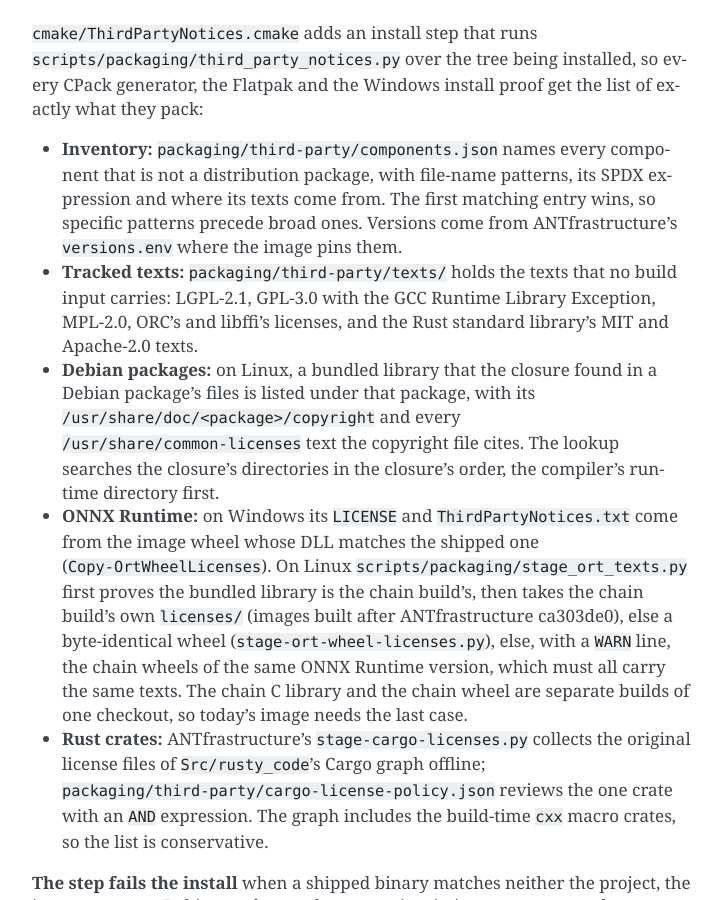
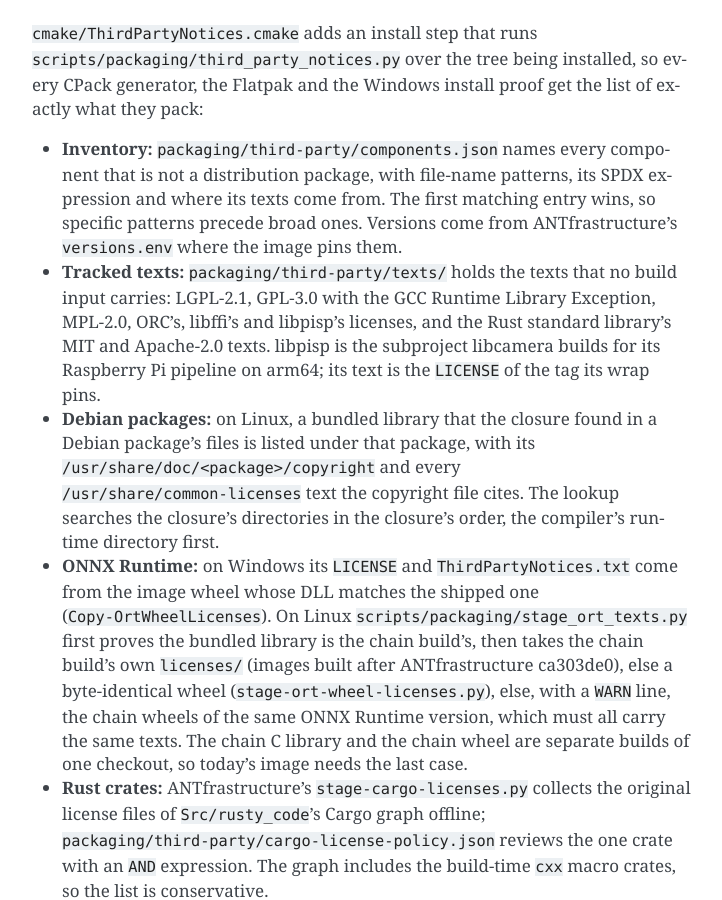
Before and after one commit to Kataglyphis/AccelerANTgine, a Sphinx documentation site: the page built from docs/source/third_party_licenses.rst, in a window 1280 px wide and 900 px high, scrolled down 896 px. Shown: the whole window, without its empty margins (388-1110 px from the left). Built offline with Sphinx 7.4.7, drawn with Linux system fonts in a browser that asks for light colours.

Commit message:
fix: the text C API builds under GCC, and arm64 packages list libpisp [ci all]
GCC 16 needs <functional> and <typeinfo> in the C API's own global module
fragment where it instantiates std::function; importing the module that
includes them is not enough. The arm64 packages carry libpisp, which
libcamera builds as a subproject for its Raspberry Pi pipeline; the notices
step now names it with the LICENSE of the v1.5.0 tag its wrap pins.

Co-Authored-By: Claude Opus 5.5 <noreply@anthropic.com>
Claude-Session: https://claude.ai/code/session_01E5kGgDYG7vxX64npAJ7YYy

```diff
--- a/docs/source/third_party_licenses.rst
+++ b/docs/source/third_party_licenses.rst
@@ -44,8 +44,10 @@ the Flatpak and the Windows install proof get the list of exactly what they pack
   The first matching entry wins, so specific patterns precede broad ones. Versions come from
   ANTfrastructure's ``versions.env`` where the image pins them.
 - **Tracked texts:** ``packaging/third-party/texts/`` holds the texts that no build input carries:
-  LGPL-2.1, GPL-3.0 with the GCC Runtime Library Exception, MPL-2.0, ORC's and libffi's licenses,
-  and the Rust standard library's MIT and Apache-2.0 texts.
+  LGPL-2.1, GPL-3.0 with the GCC Runtime Library Exception, MPL-2.0, ORC's, libffi's and libpisp's
+  licenses, and the Rust standard library's MIT and Apache-2.0 texts. libpisp is the subproject
+  libcamera builds for its Raspberry Pi pipeline on arm64; its text is the ``LICENSE`` of the tag its
+  wrap pins.
 - **Debian packages:** on Linux, a bundled library that the closure found in a Debian package's
   files is listed under that package, with its ``/usr/share/doc/<package>/copyright`` and every
   ``/usr/share/common-licenses`` text the copyright file cites. The lookup searches the closure's
```
Also changed, not shown: CHANGELOG.md (+4 -0 lines), 3 other files.
